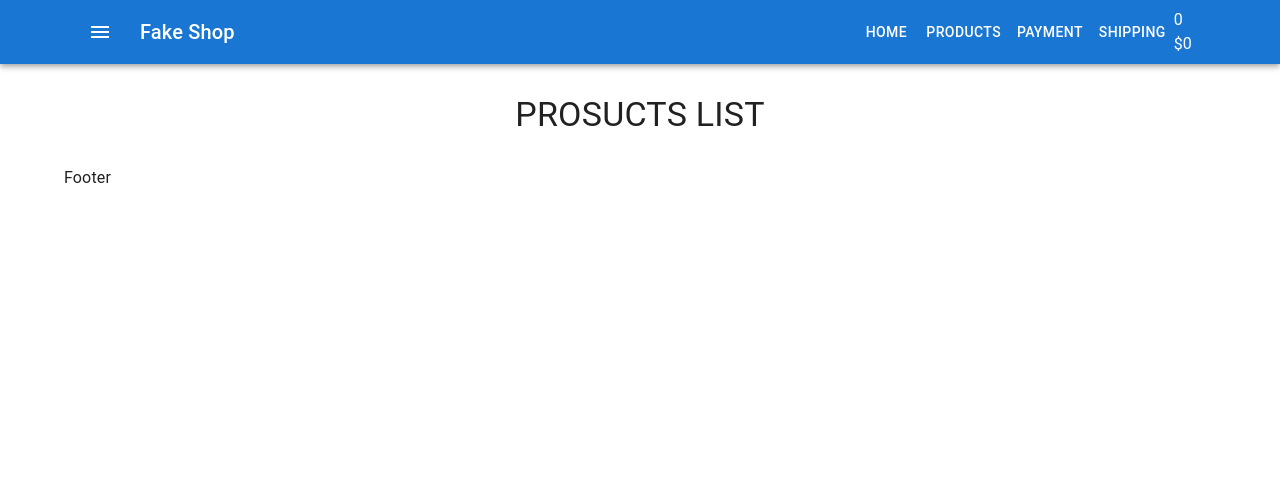
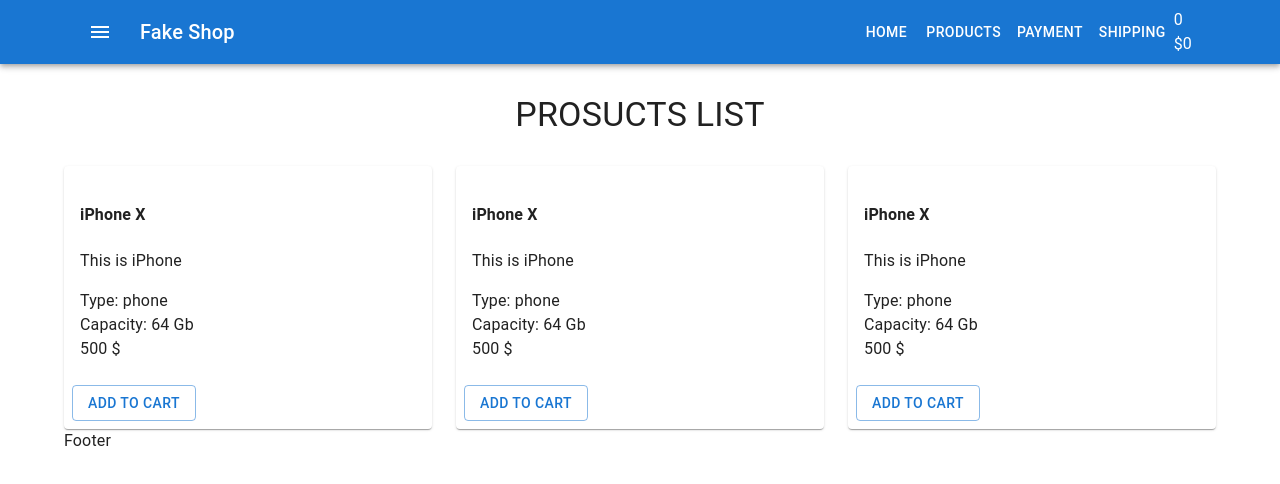
Before and after one commit to RomanKoriachko/lesson-7-ht, a React (Create React App) app: page / in a window 1280 px wide. Shown: the top 484 px of the page. Built offline with nearby package versions, Linux system fonts and the light colour scheme.

Commit message:
add ProductsListItem

```diff
--- a/src/components/Products/ProductsList.js
+++ b/src/components/Products/ProductsList.js
@@ -1,6 +1,8 @@
 import React from 'react'
 import Typography from '@mui/material/Typography'
 import { makeStyles } from '@mui/styles'
+import { Grid } from '@mui/material'
+import { ProductsListItem } from './ProductsListItem'
 
 const useStyles = makeStyles({
     title: {
@@ -21,6 +23,24 @@
             >
                 Prosucts List
             </Typography>
+
+            <Grid
+                container
+                direction="row"
+                justifyContent="space-evenly"
+                alignItems="center"
+                spacing={3}
+            >
+                <Grid item xs={12} sm={6} md={4}>
+                    <ProductsListItem />
+                </Grid>
+                <Grid item xs={12} sm={6} md={4}>
+                    <ProductsListItem />
+                </Grid>
+                <Grid item xs={12} sm={6} md={4}>
+                    <ProductsListItem />
+                </Grid>
+            </Grid>
         </>
     )
 }
--- /dev/null
+++ b/src/components/Products/ProductsListItem.js
@@ -0,0 +1,21 @@
+import { Button, Card, CardActions, CardContent } from '@mui/material'
+import React from 'react'
+
+export const ProductsListItem = () => {
+    return (
+        <>
+            <Card>
+                <CardContent>
+                    <h4>iPhone X</h4>
+                    <p>This is iPhone</p>
+                    <div>Type: phone</div>
+                    <div>Capacity: 64 Gb</div>
+                    <div>500 $</div>
+                </CardContent>
+                <CardActions>
+                    <Button variant="outlined">Add to cart</Button>
+                </CardActions>
+            </Card>
+        </>
+    )
+}
```
